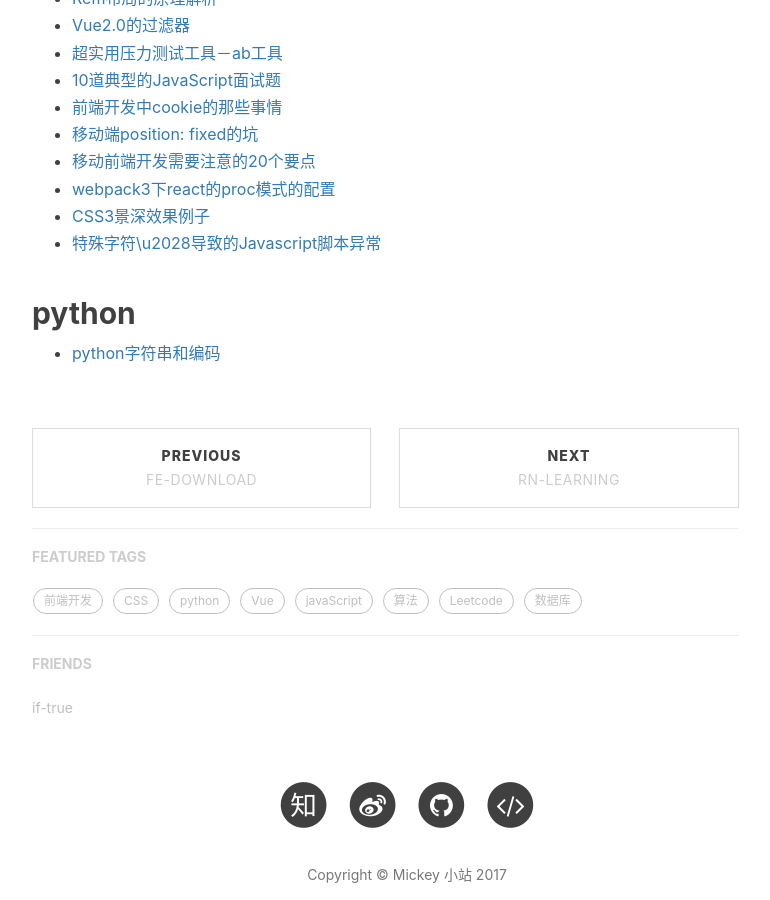
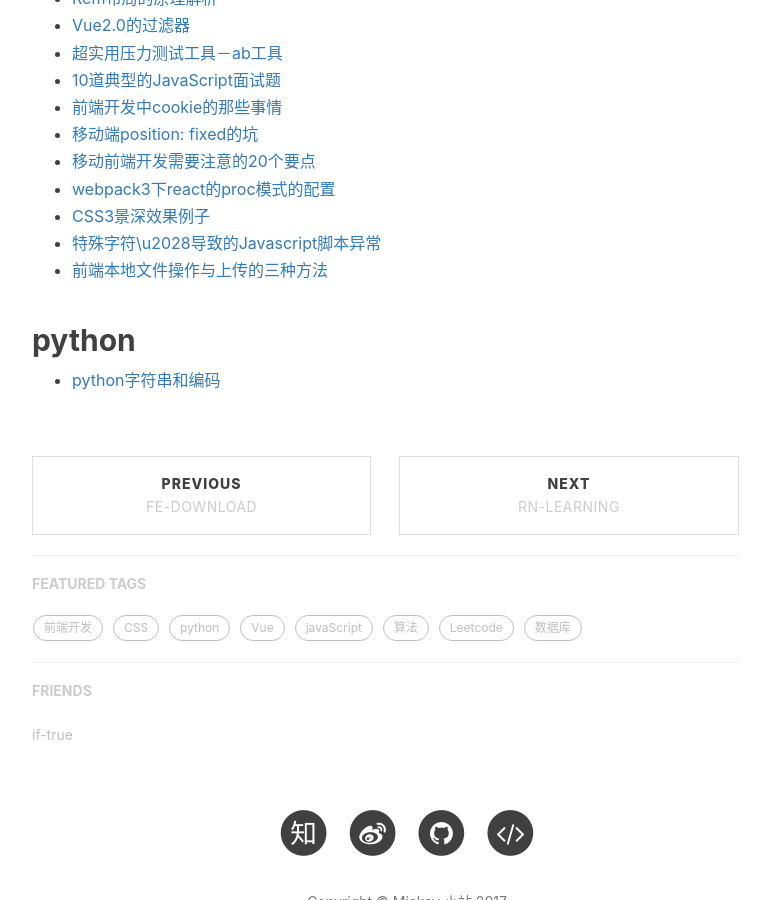
Before and after one commit to mickey0524/mickey0524.github.io, a Jekyll site: the page built from _posts/2017-10-20-superior-article.md, in a window 1280 px wide and 900 px high, scrolled down 789 px. Shown: the whole window, without its empty margins (233-1003 px from the left). Built offline with Jekyll 4.4.1, drawn with Linux system fonts in a browser that asks for light colours; nearby versions of some CDN libraries; comment, search, counter and statistics services are not loaded.

Commit message:
feat(FE): 增加前端操作文件的方法

```diff
--- a/_posts/2017-10-20-superior-article.md
+++ b/_posts/2017-10-20-superior-article.md
@@ -26,6 +26,7 @@ tags:
 * [webpack3下react的proc模式的配置](https://medium.com/netscape/webpack-3-react-production-build-tips-d20507dba99a)
 * [CSS3景深效果例子](http://www.daqianduan.com/6134.html)
 * [特殊字符\u2028导致的Javascript脚本异常](http://www.cnblogs.com/rrooyy/p/5349978.html)
+* [前端本地文件操作与上传的三种方法](https://www.itcodemonkey.com/article/1509.html)
 
 ## python
 
```
